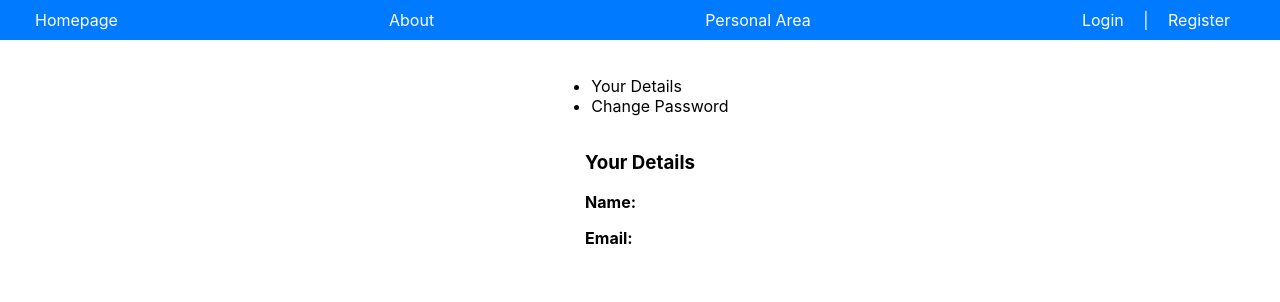
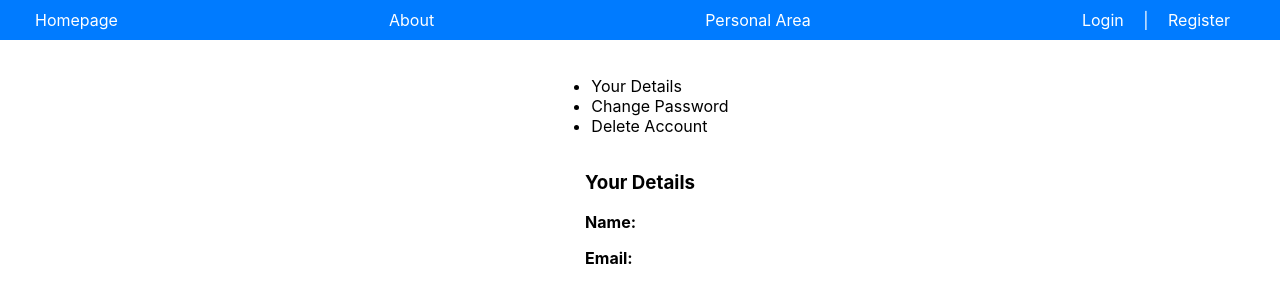
Before and after one commit to BlackOut42/project-management-client, a React (Create React App) app: page /personalarea in a window 1280 px wide. Shown: the top 302 px of the page. Built offline with nearby package versions, Linux system fonts and the light colour scheme.

Commit message:
added account deletion panel

```diff
--- a/src/PersonalArea.js
+++ b/src/PersonalArea.js
@@ -3,6 +3,7 @@ import React, { useState } from "react";
 import Sidebar from "./PersonalArea/Sidebar";
 import UserDetails from "./PersonalArea/UserDetails";
 import ChangePassword from "./PersonalArea/ChangePassword";
+import DeleteAccount from "./PersonalArea/DeleteAccount";
 import "./styles/PersonalArea.css";
 
 const PersonalArea = () => {
@@ -14,6 +15,8 @@ const PersonalArea = () => {
         return <UserDetails />;
       case "password":
         return <ChangePassword />;
+      case "delete":
+        return <DeleteAccount />;
       default:
         return <UserDetails />;
     }
--- /dev/null
+++ b/src/PersonalArea/DeleteAccount.js
@@ -0,0 +1,14 @@
+// /src/PersonalArea/DeleteAccount.js
+import React from "react";
+import "../styles/PersonalArea.css";
+
+const DeleteAccount = () => {
+  return (
+    <div className="delete-section">
+      <h3>Delete Account</h3>
+      <button className="delete-button">Delete Account</button>
+    </div>
+  );
+};
+
+export default DeleteAccount;
--- a/src/PersonalArea/Sidebar.js
+++ b/src/PersonalArea/Sidebar.js
@@ -8,6 +8,7 @@ const Sidebar = ({ onSelectPanel }) => {
       <ul>
         <li onClick={() => onSelectPanel("details")}>Your Details</li>
         <li onClick={() => onSelectPanel("password")}>Change Password</li>
+        <li onClick={() => onSelectPanel("delete")}>Delete Account</li>
       </ul>
     </div>
   );
```
